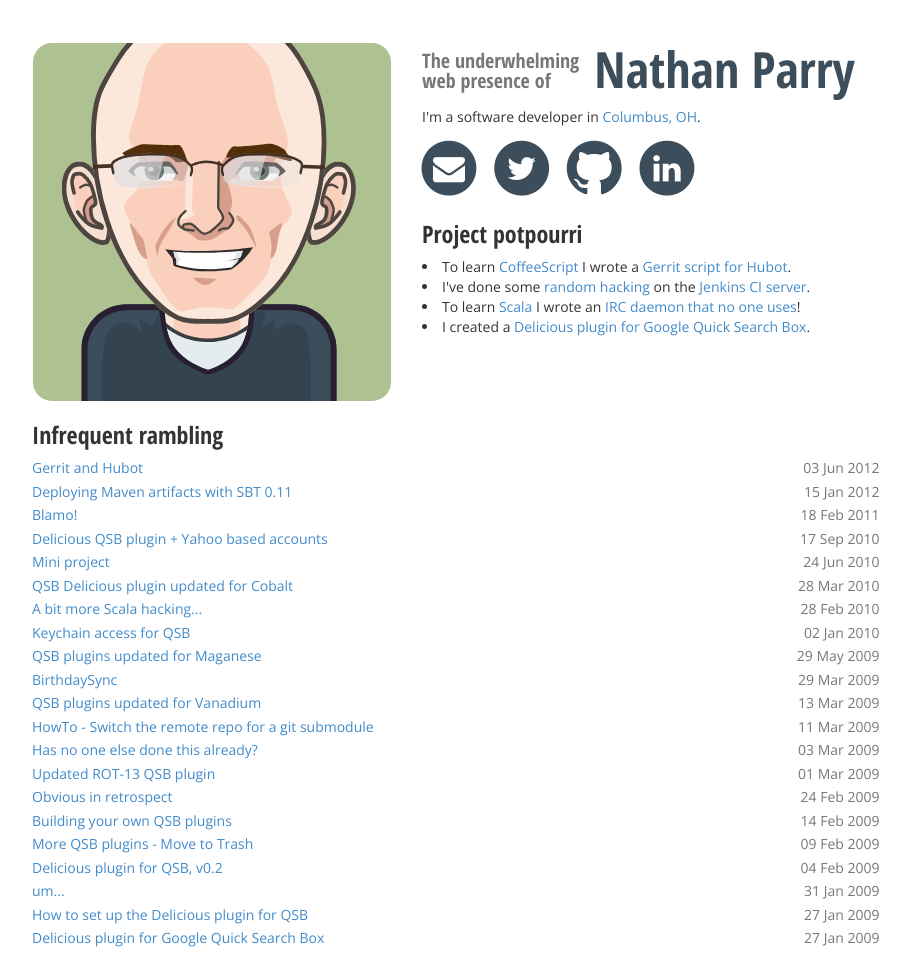
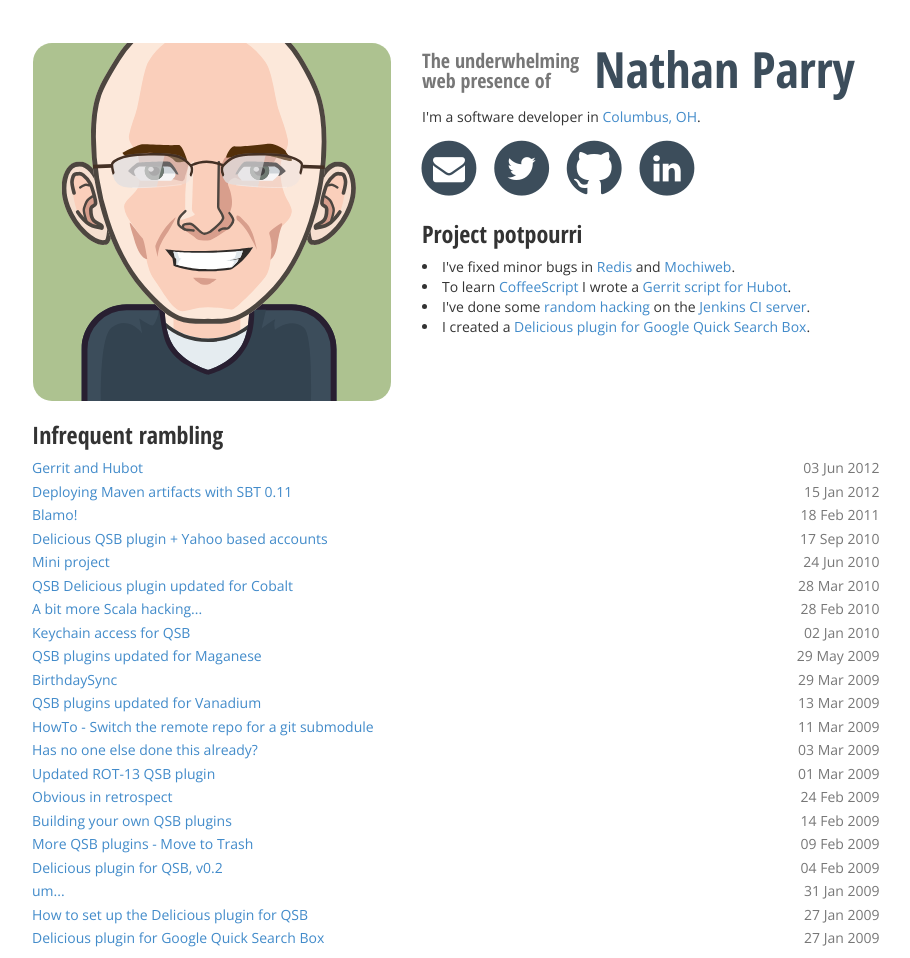
Before and after one commit to nparry/nparry.com, a Jekyll site: the page built from index.html, in a window 1280 px wide. Shown: the whole page, without its empty margins (38-948 px from the left). Built offline with Jekyll 4.4.1, drawn with Linux system fonts in a browser that asks for light colours.

Commit message:
Update project list

```diff
--- a/index.html
+++ b/index.html
@@ -45,9 +45,9 @@
 
     <h3>Project potpourri</h3>
     <ul class="project-list">
+      <li>I've fixed minor bugs in <a title="redis-cli --rdb fails if server sends a ping" aria-label="redis-cli --rdb fails if server sends a ping" href="https://github.com/antirez/redis/pull/893">Redis</a> and <a title="Allow whitespace in Range headers" aria-label="Allow whitespace in Range headers" href="https://github.com/mochi/mochiweb/pull/125">Mochiweb</a>.</li>
       <li>To learn <a href="http://coffeescript.org/">CoffeeScript</a> I wrote a <a href="https://github.com/nparry/hubot-scripts/blob/53b7fd617676aee4433652cd6e649050e1440faa/src/scripts/gerrit.coffee">Gerrit script for Hubot</a>.</li>
       <li>I've done some <a title="Configurable ping interval for Jenkins nodes" aria-label="Configurable ping interval for Jenkins nodes" href="https://github.com/jenkinsci/jenkins/commit/18327e9de69b2937ce29730071ba818899c7ac51">random</a> <a title="Persist a user-requested offline status for Jenkins nodes across restarts" aria-label="Persist a user-requested offline status for Jenkins nodes across restarts" href="https://github.com/jenkinsci/jenkins/commit/a88920aab7b1e35c24b4adb7a297bd04d35ed9a3">hacking</a> on the <a href="http://jenkins-ci.org/">Jenkins CI server</a>.</li>
-      <li>To learn <a href="http://www.scala-lang.org/">Scala</a> I wrote an <a href="https://github.com/nparry/smircd">IRC daemon that no one uses</a>!</li>
       <li>I created a <a href="qsb_delicious_plugin/">Delicious plugin for Google Quick Search Box</a>.</li>
     </ul>
   </div>
```
